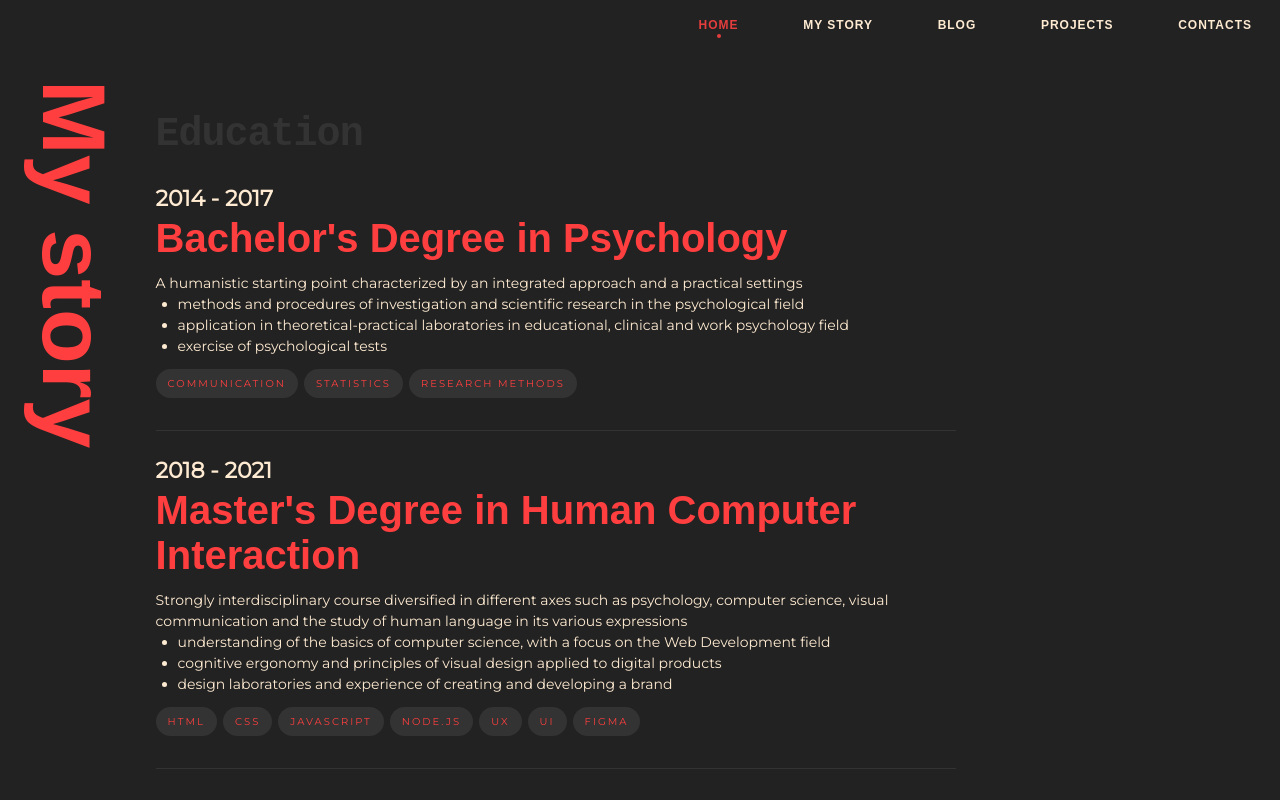
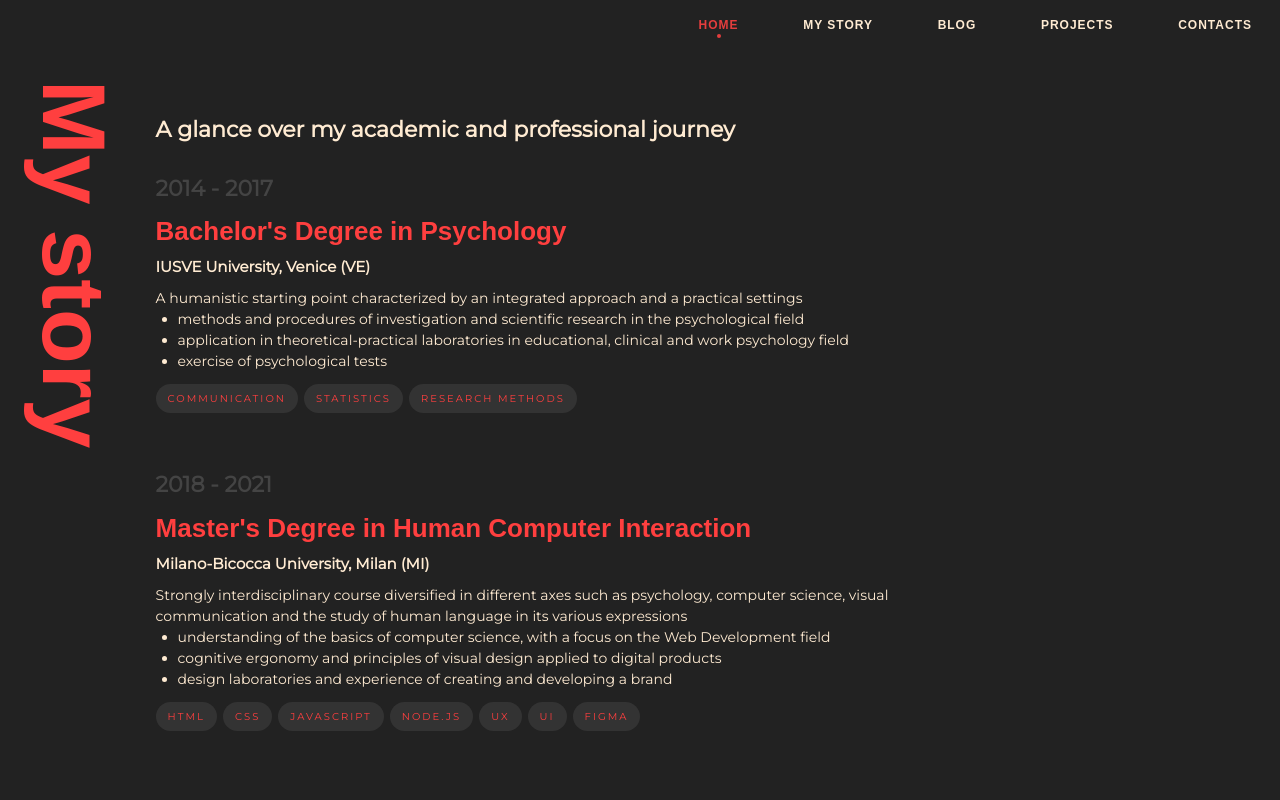
Before and after one commit to NicoloCavalli95horses/nc-dev, a Vue app in the folder frontend/: page /story in a window 1280 px wide. Built offline with nearby package versions, Linux system fonts and the light colour scheme; a web font is replaced by a local one.

Commit message:
minor improvements

```diff
--- a/frontend/src/components/Card.vue
+++ b/frontend/src/components/Card.vue
@@ -1,7 +1,8 @@
 <template>
   <div class="event">
     <h2>{{ item.year }}</h2>
-    <h3>{{ item.title }}</h3>
+    <h4>{{ item.title }}</h4>
+    <h5>{{ item.location }}</h5>
     <p>{{ item.content.paragraph }}</p>
     <ul v-if="item.content.list?.length">
       <li v-for="(i, j) in item.content.list" :key="j">{{ i }}</li>
@@ -37,7 +38,14 @@ const props = defineProps({
   padding: 32px 0px;
   &:not(:last-of-type) {
     padding: 0 0 32px 0;
-    border-bottom: 1px solid var(--grey-33);
+  }
+  h2 {
+    color: var(--grey-44);
+  }
+  h4 {
+    margin: 10px 0 10px 0;
+    color: var(--secondary);
+    font-size: 2.6rem;
   }
   p {
     margin-top: 12px;
--- a/frontend/src/components/NavBar.vue
+++ b/frontend/src/components/NavBar.vue
@@ -30,9 +30,10 @@
 //==================================
 import {
   ref,
-  onMounted,
-  onUnmounted,
 } from "vue";
+import {
+  is_mobile,
+} from '@/utils/globals';
 import router from '../router/index';
 
 //==================================
@@ -50,7 +51,6 @@ const items = [
 // Consts
 //==================================
 const active       = ref( 'home' );
-const is_mobile    = ref( window.innerWidth <= 500 );
 const show_sidebar = ref( false );
 
 //==================================
@@ -62,21 +62,6 @@ function onItemClick(i) {
   show_sidebar.value = false;
 }
 
-function onResize() {
- is_mobile.value = window.innerWidth <= 500;
-}
-
-
-//==================================
-// Life cycle
-//==================================
-onMounted(() => {
-  window.addEventListener('resize', onResize);
-});
-
-onUnmounted(() => {
-  window.removeEventListener('resize', onResize);
-})
 </script>
 
 <style lang="scss" scoped>
@@ -149,7 +134,7 @@ nav {
   position: fixed;
   top: 0;
   right:0;
-  width: 40%;
+  width: 100%;
   height: 100%;
   background-color: var(--grey-22);
   z-index: 9;
--- a/frontend/src/utils/globals.js
+++ b/frontend/src/utils/globals.js
@@ -7,21 +7,11 @@ import { ref } from 'vue';
 //==================================
 // Consts
 //==================================
+const MOBILE_W = 500;
+const MONTHS   = ['jan','feb','mar','apr','may','jun','jul','aug','sep','oct','nov','dec'];
+
 export const toastMsg = ref( [] );
-const MONTHS = [
-  'jan',
-  'feb',
-  'mar',
-  'apr',
-  'may',
-  'jun',
-  'jul',
-  'aug',
-  'sep',
-  'oct',
-  'nov',
-  'dec'
-]
+export const is_mobile = ref( window.innerWidth <= MOBILE_W );
 
 //==================================
 // Functions
@@ -38,3 +28,8 @@ export function filterDate( date ) {
   const year = d.getFullYear();
   return `${day} ${MONTHS[month_idx]} ${year}`
 }
+
+function onResize() {
+  is_mobile.value = window.innerWidth <= MOBILE_W;
+}
+window.addEventListener('resize', onResize);
--- a/frontend/src/views/Article.vue
+++ b/frontend/src/views/Article.vue
@@ -109,6 +109,7 @@ onMounted( async () => {
 }
 
 .main-content {
+  max-width: 800px;
   margin: 22px 0 44px 0;
   user-select: text;
 }
--- a/frontend/src/views/Blog.vue
+++ b/frontend/src/views/Blog.vue
@@ -5,11 +5,9 @@
       <h2 class="bottom-48">
         Sharing is the best way to learn.<br />
         That's why I decided to keep track of my progresses building a li'l blog
-        from scratch.<br />
-        Here, you can find mostly boring and technical stuff about Web
-        Development.
+        from scratch
       </h2>
-      <div class="articles">
+      <div class="articles" :class="{ 'mobile' : is_mobile }">
         <template v-if="items.length">
           <Preview v-for="i in items" :key="i.id" :item="i" @edit="onEdit(i)" @delete="onDelete(i)" />
         </template>
@@ -36,6 +34,7 @@ import {
   apiDeleteArticle,
 } from "@/utils/api";
 import {
+  is_mobile,
   addToastMsg,
 } from "@/utils/globals";
 
@@ -93,5 +92,8 @@ onMounted(async () => {
   display: grid;
   grid-gap: 32px;
   grid-template-columns: repeat(auto-fit, minmax(320px, 1fr));
+  &.mobile {
+    grid-template-columns: repeat(auto-fit, minmax(200px, 1fr));
+  }
 }
 </style>
--- a/frontend/src/views/Home.vue
+++ b/frontend/src/views/Home.vue
@@ -94,6 +94,8 @@ onBeforeUnmount(() => {
       &.gradient-text {
         background-image: linear-gradient(45deg, var(--grey-44), var(--secondary));
         background-clip: text;
+        -webkit-background-clip: text;
+        color: transparent;
         padding: 4px 6px;
         border-radius: 12px;
         color: transparent;
--- a/frontend/src/views/Story.vue
+++ b/frontend/src/views/Story.vue
@@ -2,11 +2,10 @@
   <BaseLayout>
     <template #title>My story</template>
     <template #default>
-      <h3 class="bottom-24">Education</h3>
+      <h2 class="bottom-24">A glance over my academic and professional journey</h2>
       <div class="events">
         <Card v-for="item in EDUCATION" :key="item.id" :item="item" />
       </div>
-      <h3 class="top-24">Professional experience</h3>
       <div class="events">
         <Card v-for="item in PROFESSIONAL" :key="item.id" :item="item" />
       </div>
@@ -28,10 +27,10 @@ const EDUCATION = [
   {
     id: Symbol(),
     year: "2014 - 2017",
+    location: "IUSVE University, Venice (VE)",
     title: "Bachelor's Degree in Psychology",
     content: {
-      paragraph:
-        "A humanistic starting point characterized by an integrated approach and a practical settings",
+      paragraph: "A humanistic starting point characterized by an integrated approach and a practical settings",
       list: [
         "methods and procedures of investigation and scientific research in the psychological field",
         "application in theoretical-practical laboratories in educational, clinical and work psychology field",
@@ -44,6 +43,7 @@ const EDUCATION = [
     id: Symbol(),
     year: "2018 - 2021",
     title: "Master's Degree in Human Computer Interaction",
+    location: "Milano-Bicocca University, Milan (MI)",
     content: {
       paragraph:
         "Strongly interdisciplinary course diversified in different axes such as psychology, computer science, visual communication and the study of human language in its various expressions",
@@ -58,11 +58,10 @@ const EDUCATION = [
   {
     id: Symbol(),
     year: "2021 - 2022",
-    title:
-      "2nd Level Master's Degree in Artificial Intelligence for Human Science",
+    title: "2nd Level Master's Degree in Artificial Intelligence for Human Science",
+    location: "Federico II University, Naples (NA)",
     content: {
-      paragraph:
-        "University course designed to acquire current skills in the field of AI with a strong focus in both technical and humanistic skills",
+      paragraph: "University course designed to acquire current skills in the field of AI with a strong focus in both technical and humanistic skills",
       list: [
         "history and state of art of psychology of learning and human intelligence",
         "computational linguistics in KNIME environment",
@@ -78,6 +77,7 @@ const PROFESSIONAL = [
     id: Symbol(),
     year: `2022 - today (${ getProExpTime() })`,
     title: "Web Developer (iCare)",
+    location: "Padua (PDA)",
     content: {
       paragraph:
         "iCare is a trusted partner in ophthalmic diagnostics, offering physicians fast, easy-to-use, and reliable tools for diagnosis of glaucoma, diabetic retinopathy, and macular degeneration (AMD). Main tasks performed:",
```
